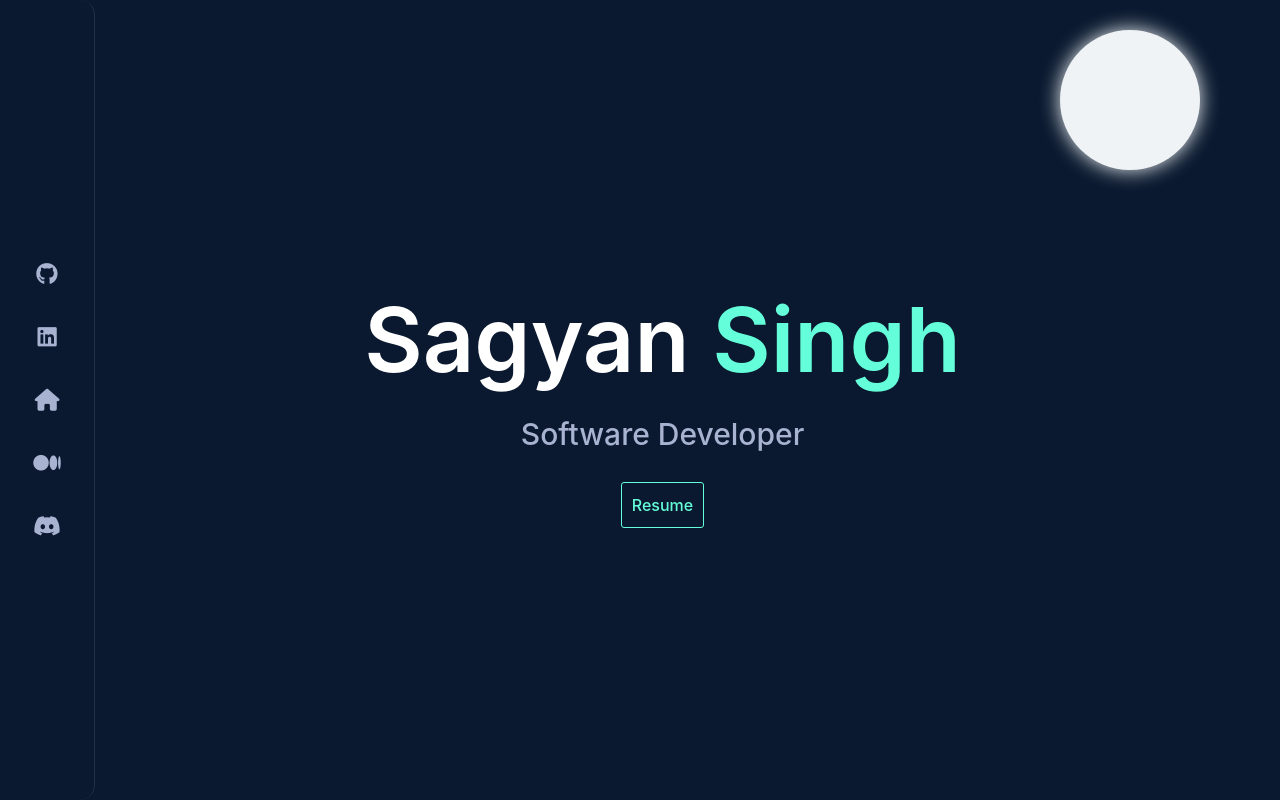
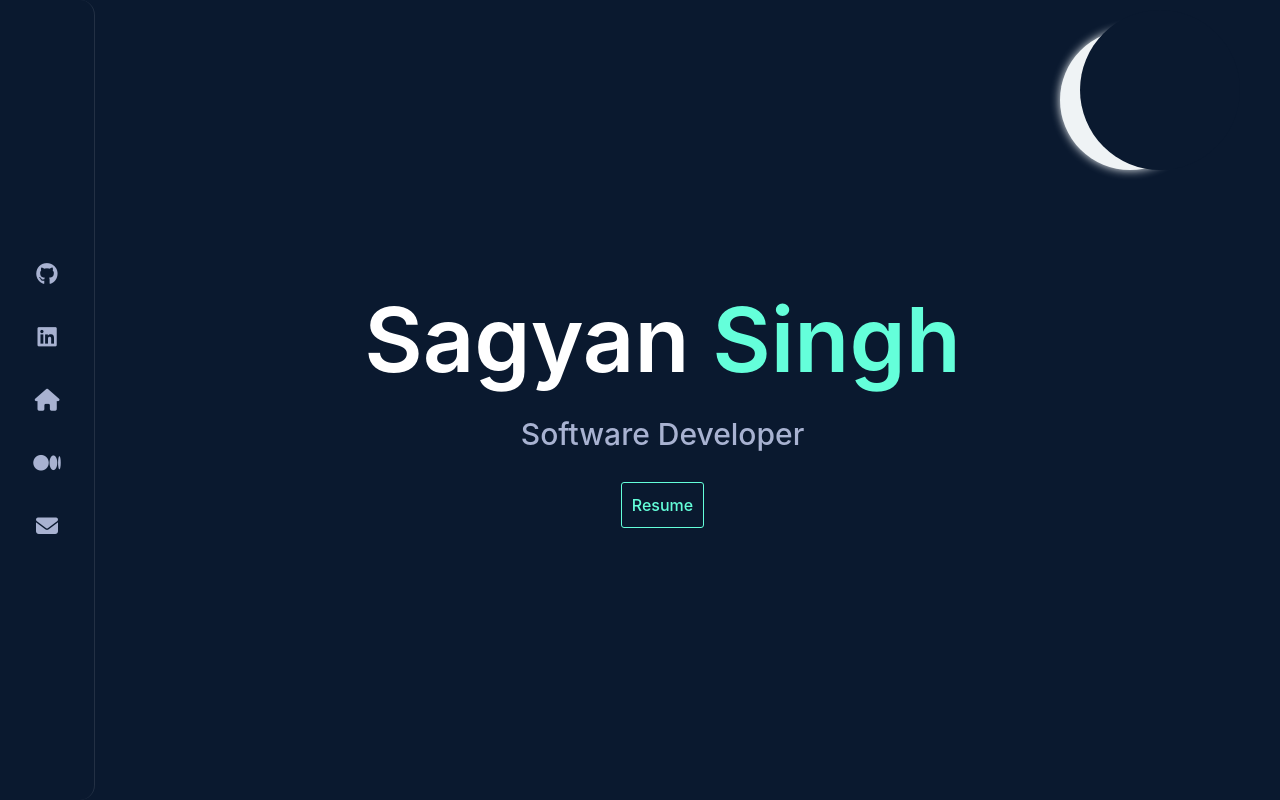
Before and after one commit to notsagyan/notsagyan.github.io, a React (Create React App) app: page / in a window 1280 px wide. Shown: the top 800 px of the page. Built offline with nearby package versions, Linux system fonts and the light colour scheme.

Commit message:
Slider updates.

```diff
--- a/src/components/slider/js/slider.js
+++ b/src/components/slider/js/slider.js
@@ -2,7 +2,7 @@ import { useEffect, useRef, useState, cloneElement } from "react";
 import '../css/slider.css';
 
 const Slider = (props) => {
-    const [autoScroll, setAutoScroll] = useState(true);
+    const [autoScroll, setAutoScroll] = useState(false);
     const [scrollLength, setScrollLength] = useState(0);
     const [currentIndex, setCurrentIndex] = useState(0);
     const [total, setTotal] = useState(0);
--- a/src/index.css
+++ b/src/index.css
@@ -1,5 +1,5 @@
 :root {
-  --primary: black;
+  --primary: #0a192f;
   --secondary: #64ffda;
   --navy: #0a192f;
   --light-navy: #112240;
--- a/src/pages/default/Home.js
+++ b/src/pages/default/Home.js
@@ -26,11 +26,17 @@ class Moon{
         this.ctx.beginPath();
         this.ctx.arc(this.ctx.canvas.width - 150, 100, this.r, 0, 2 * Math.PI, true);
         this.ctx.fillStyle = '#Eff3f5';
-        this.ctx.shadowBlur = 20;
+        this.ctx.shadowBlur = 10;
         this.ctx.shadowColor = '#Eff3f5';
         this.ctx.fill();
-        this.ctx.globalCompositeOperation = 'destination-over';
+        this.ctx.globalCompositeOperation = 'source-over';
+
+        // Crescent Moon
+        this.ctx.beginPath();
+        this.ctx.arc(this.ctx.canvas.width - 120, 90, 80, 0, 2 * Math.PI, true);
+        this.ctx.fillStyle = '#0a192f';
         this.ctx.shadowBlur = 0;
+        this.ctx.fill();
     }
 
     update = () => {
@@ -170,8 +176,8 @@ const Home = () => {
                 <Link to='https://medium.com/@workonsagyan' target='_blank' className='social-icon-link'>
                     <i className="fa-brands fa-medium social-icon"></i>
                 </Link>
-                <Link to='https://discordapp.com/users/460160579404038174' target='_blank' className='social-icon-link'>
-                    <i className="fa-brands fa-discord social-icon"></i>
+                <Link to='mailto:workonsagyan@gmail.com' className='social-icon-link'>
+                    <i className="fa-solid fa-envelope social-icon"></i>
                 </Link>
             </div>
 
```
